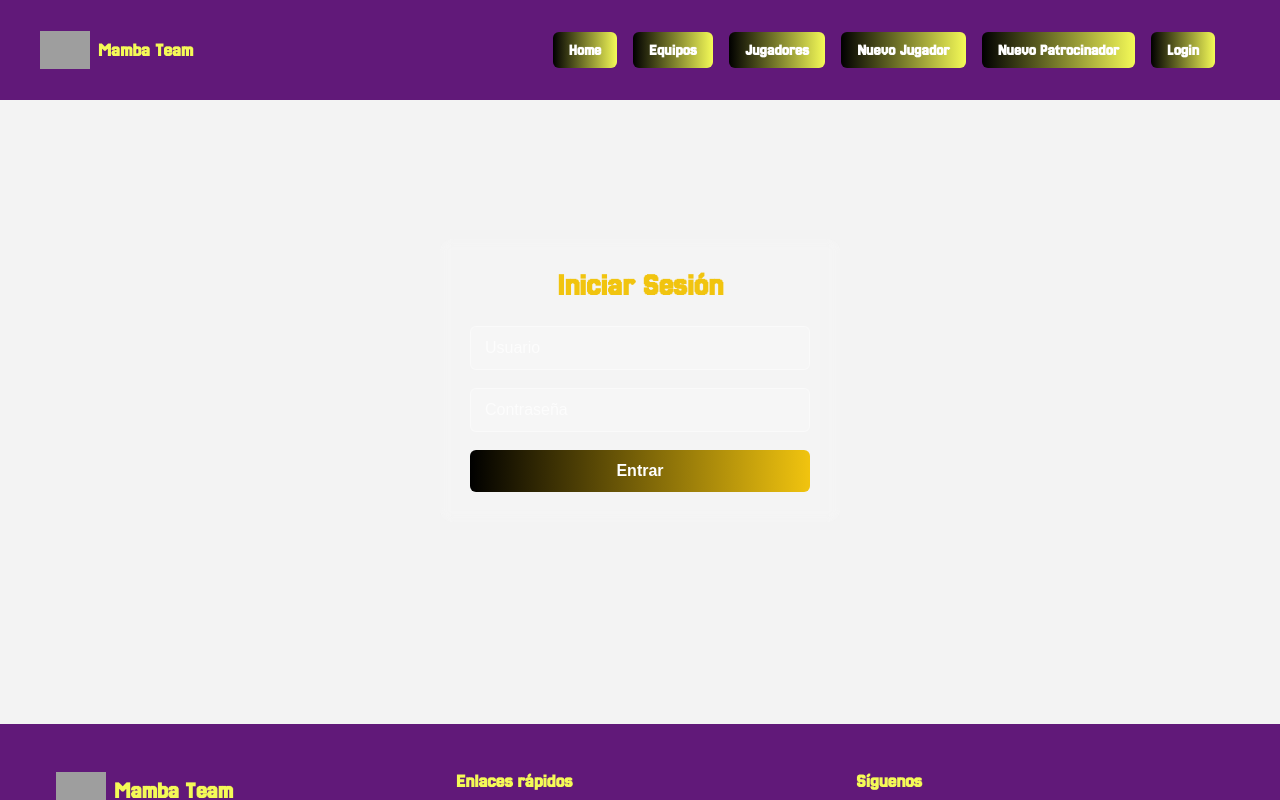
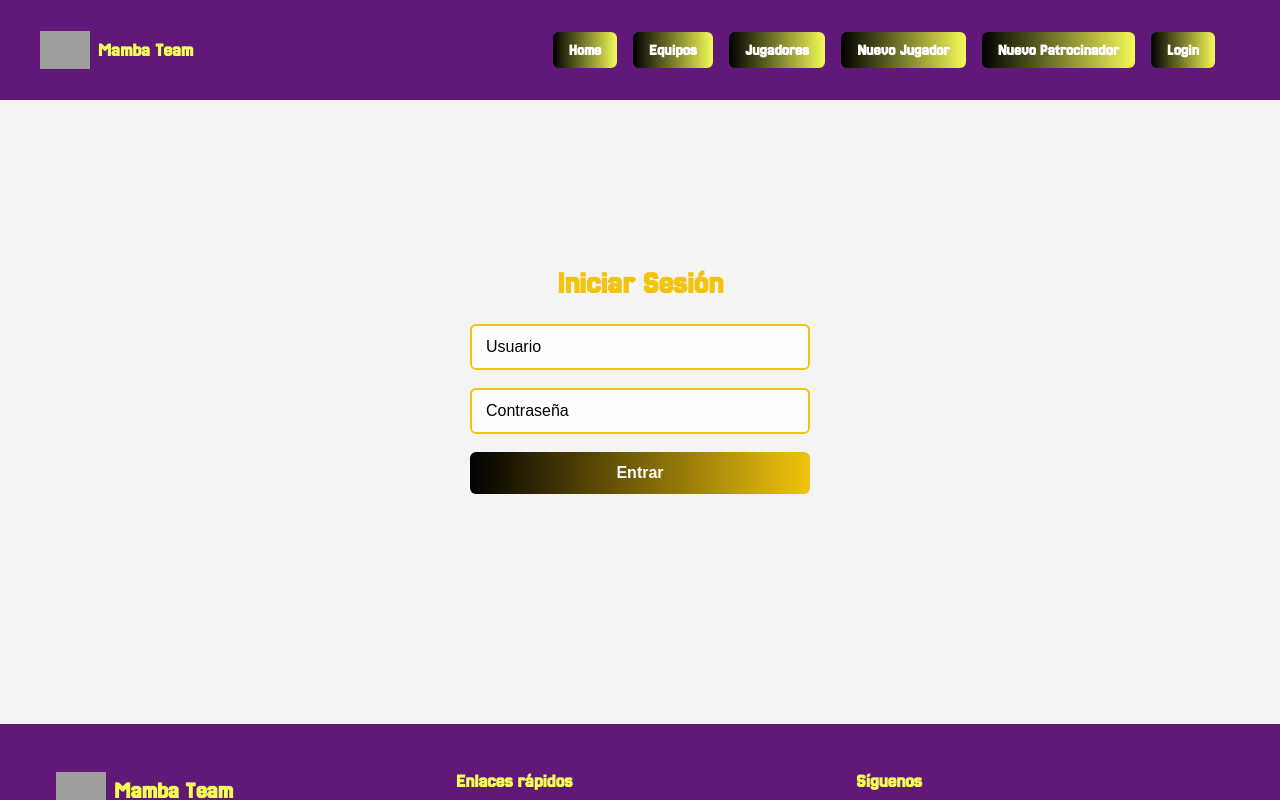
Before and after one commit to Taazz7/TFG-MambaTeam, a Vue app: page /login in a window 1280 px wide. Shown: the top 800 px of the page. Built offline with nearby package versions, Linux system fonts and the light colour scheme; grey boxes are pictures that could not be loaded.

Commit message:
modify stats arag

```diff
--- a/src/composables/useAdminPlayers.ts
+++ b/src/composables/useAdminPlayers.ts
@@ -54,7 +54,7 @@ export function useAdminPlayers() {
 
       jugadoresArag.value = dataArag.map((j: any) => ({
         ...j,
-        idJugador: j.jugadorArId,
+        idJugador: j.jugadorAId,
         estadisticas: {
           puntos: j.puntos,
           libres: j.libres,
--- a/src/views/login.vue
+++ b/src/views/login.vue
@@ -75,7 +75,7 @@ const doLogin = async () => {
   font-size: 2rem;
   font-weight: bold;
   margin-bottom: 25px;
-  color: #f1c40f; /* amarillo corporativo */
+  color: #f1c40f;
 }
 
 /* INPUTS */
@@ -84,19 +84,24 @@ const doLogin = async () => {
   padding: 12px 14px;
   margin-bottom: 18px;
   border-radius: 6px;
-  border: 1px solid rgba(255,255,255,0.4);
-  background: rgba(255,255,255,0.15);
-  color: white;
+
+  /* 🔥 NUEVO: contorno negro + texto negro */
+  border: 2px solid #f1c40f
+;
+  color: #000;
+
+  background: rgba(255,255,255,0.9);
   font-size: 1rem;
 
   &::placeholder {
-    color: rgba(255,255,255,0.7);
+    color: #000;
+    opacity: 1;
   }
 
   &:focus {
     outline: none;
     border-color: #f1c40f;
-    background: rgba(255,255,255,0.25);
+    background: rgba(255,255,255,1);
   }
 }
 
```
